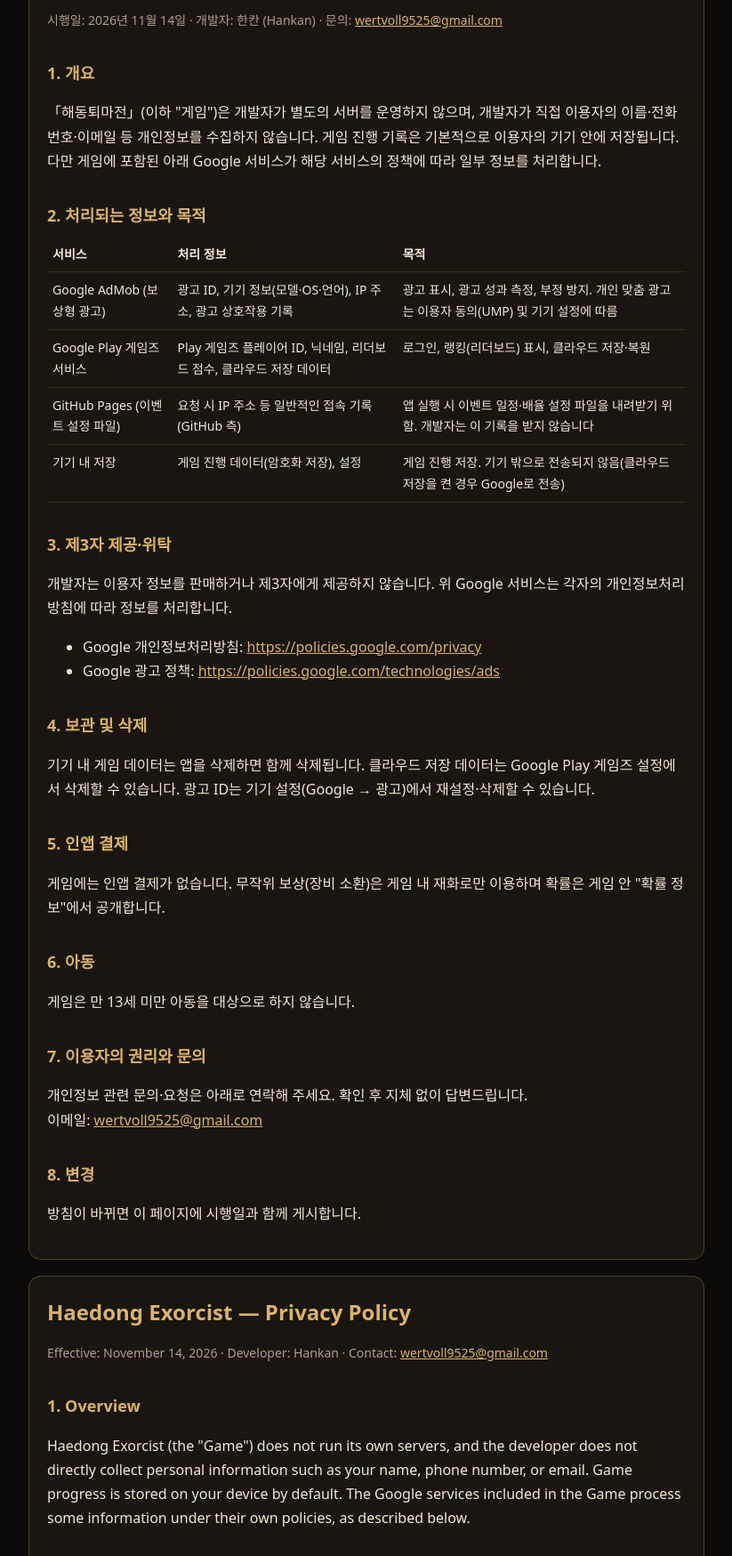
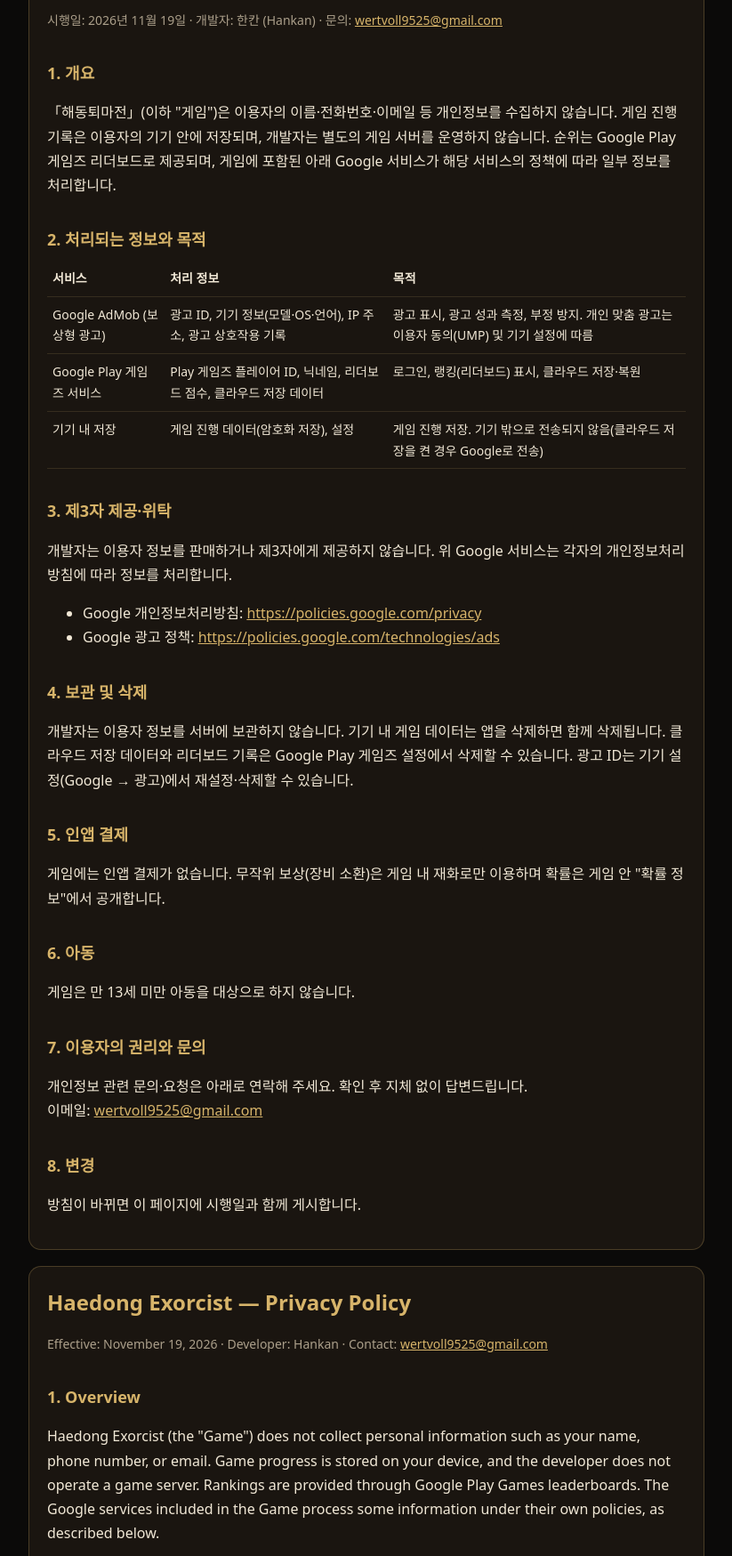
Before and after one commit to wertvoll9525-hub/haedong-toemajeon, a plain HTML site: page privacy.html in a window 1280 px wide. Shown: the part 142-1891 px from the top of the page at 89% size, without its empty margins (228-1051 px from the left). Drawn offline with Linux system fonts and the light colour scheme.

Commit message:
개인정보처리방침 갱신: 자체 게임 서버(Supabase) 없음 — 순위는 Google Play 게임즈 리더보드, 이벤트 파일 내려받기 없음 (시행 2026-11-19)

```diff
--- a/privacy.html
+++ b/privacy.html
@@ -25,17 +25,16 @@
 
 <section id="ko" class="card">
 <h1>해동퇴마전 개인정보처리방침</h1>
-<p class="sub">시행일: 2026년 11월 14일 · 개발자: 한칸 (Hankan) · 문의: <a href="mailto:wertvoll9525@gmail.com">wertvoll9525@gmail.com</a></p>
+<p class="sub">시행일: 2026년 11월 19일 · 개발자: 한칸 (Hankan) · 문의: <a href="mailto:wertvoll9525@gmail.com">wertvoll9525@gmail.com</a></p>
 
 <h2>1. 개요</h2>
-<p>「해동퇴마전」(이하 "게임")은 개발자가 별도의 서버를 운영하지 않으며, 개발자가 직접 이용자의 이름·전화번호·이메일 등 개인정보를 수집하지 않습니다. 게임 진행 기록은 기본적으로 이용자의 기기 안에 저장됩니다. 다만 게임에 포함된 아래 Google 서비스가 해당 서비스의 정책에 따라 일부 정보를 처리합니다.</p>
+<p>「해동퇴마전」(이하 "게임")은 이용자의 이름·전화번호·이메일 등 개인정보를 수집하지 않습니다. 게임 진행 기록은 이용자의 기기 안에 저장되며, 개발자는 별도의 게임 서버를 운영하지 않습니다. 순위는 Google Play 게임즈 리더보드로 제공되며, 게임에 포함된 아래 Google 서비스가 해당 서비스의 정책에 따라 일부 정보를 처리합니다.</p>
 
 <h2>2. 처리되는 정보와 목적</h2>
 <table>
 <tr><th>서비스</th><th>처리 정보</th><th>목적</th></tr>
 <tr><td>Google AdMob (보상형 광고)</td><td>광고 ID, 기기 정보(모델·OS·언어), IP 주소, 광고 상호작용 기록</td><td>광고 표시, 광고 성과 측정, 부정 방지. 개인 맞춤 광고는 이용자 동의(UMP) 및 기기 설정에 따름</td></tr>
 <tr><td>Google Play 게임즈 서비스</td><td>Play 게임즈 플레이어 ID, 닉네임, 리더보드 점수, 클라우드 저장 데이터</td><td>로그인, 랭킹(리더보드) 표시, 클라우드 저장·복원</td></tr>
-<tr><td>GitHub Pages (이벤트 설정 파일)</td><td>요청 시 IP 주소 등 일반적인 접속 기록(GitHub 측)</td><td>앱 실행 시 이벤트 일정·배율 설정 파일을 내려받기 위함. 개발자는 이 기록을 받지 않습니다</td></tr>
 <tr><td>기기 내 저장</td><td>게임 진행 데이터(암호화 저장), 설정</td><td>게임 진행 저장. 기기 밖으로 전송되지 않음(클라우드 저장을 켠 경우 Google로 전송)</td></tr>
 </table>
 
@@ -47,7 +46,7 @@
 </ul>
 
 <h2>4. 보관 및 삭제</h2>
-<p>기기 내 게임 데이터는 앱을 삭제하면 함께 삭제됩니다. 클라우드 저장 데이터는 Google Play 게임즈 설정에서 삭제할 수 있습니다. 광고 ID는 기기 설정(Google → 광고)에서 재설정·삭제할 수 있습니다.</p>
+<p>개발자는 이용자 정보를 서버에 보관하지 않습니다. 기기 내 게임 데이터는 앱을 삭제하면 함께 삭제됩니다. 클라우드 저장 데이터와 리더보드 기록은 Google Play 게임즈 설정에서 삭제할 수 있습니다. 광고 ID는 기기 설정(Google → 광고)에서 재설정·삭제할 수 있습니다.</p>
 
 <h2>5. 인앱 결제</h2>
 <p>게임에는 인앱 결제가 없습니다. 무작위 보상(장비 소환)은 게임 내 재화로만 이용하며 확률은 게임 안 "확률 정보"에서 공개합니다.</p>
@@ -65,17 +64,16 @@
 
 <section id="en" class="card">
 <h1>Haedong Exorcist — Privacy Policy</h1>
-<p class="sub">Effective: November 14, 2026 · Developer: Hankan · Contact: <a href="mailto:wertvoll9525@gmail.com">wertvoll9525@gmail.com</a></p>
+<p class="sub">Effective: November 19, 2026 · Developer: Hankan · Contact: <a href="mailto:wertvoll9525@gmail.com">wertvoll9525@gmail.com</a></p>
 
 <h2>1. Overview</h2>
-<p>Haedong Exorcist (the "Game") does not run its own servers, and the developer does not directly collect personal information such as your name, phone number, or email. Game progress is stored on your device by default. The Google services included in the Game process some information under their own policies, as described below.</p>
+<p>Haedong Exorcist (the "Game") does not collect personal information such as your name, phone number, or email. Game progress is stored on your device, and the developer does not operate a game server. Rankings are provided through Google Play Games leaderboards. The Google services included in the Game process some information under their own policies, as described below.</p>
 
 <h2>2. Information processed and purposes</h2>
 <table>
 <tr><th>Service</th><th>Information</th><th>Purpose</th></tr>
 <tr><td>Google AdMob (rewarded ads)</td><td>Advertising ID, device info (model, OS, language), IP address, ad interactions</td><td>Serving ads, measurement, fraud prevention. Personalized ads depend on your consent (UMP) and device settings</td></tr>
 <tr><td>Google Play Games Services</td><td>Play Games player ID, nickname, leaderboard scores, cloud save data</td><td>Sign-in, leaderboards, cloud save and restore</td></tr>
-<tr><td>GitHub Pages (event config file)</td><td>Standard access logs such as IP address (on GitHub's side)</td><td>Downloading the event schedule/multiplier file at launch. The developer does not receive these logs</td></tr>
 <tr><td>On-device storage</td><td>Game progress (encrypted) and settings</td><td>Saving progress. Not transmitted off the device (except to Google when cloud save is enabled)</td></tr>
 </table>
 
@@ -87,7 +85,7 @@
 </ul>
 
 <h2>4. Retention and deletion</h2>
-<p>On-device game data is deleted when you uninstall the app. Cloud saves can be deleted in Google Play Games settings. Your Advertising ID can be reset or deleted in device settings (Google → Ads).</p>
+<p>The developer does not keep your information on any server. On-device game data is deleted when you uninstall the app. Cloud saves and leaderboard records can be deleted in Google Play Games settings. Your Advertising ID can be reset or deleted in device settings (Google → Ads).</p>
 
 <h2>5. In-app purchases</h2>
 <p>The Game has no in-app purchases. Randomized rewards (gear summons) use in-game currency only, and the odds are disclosed in-game under "Rates".</p>
```
